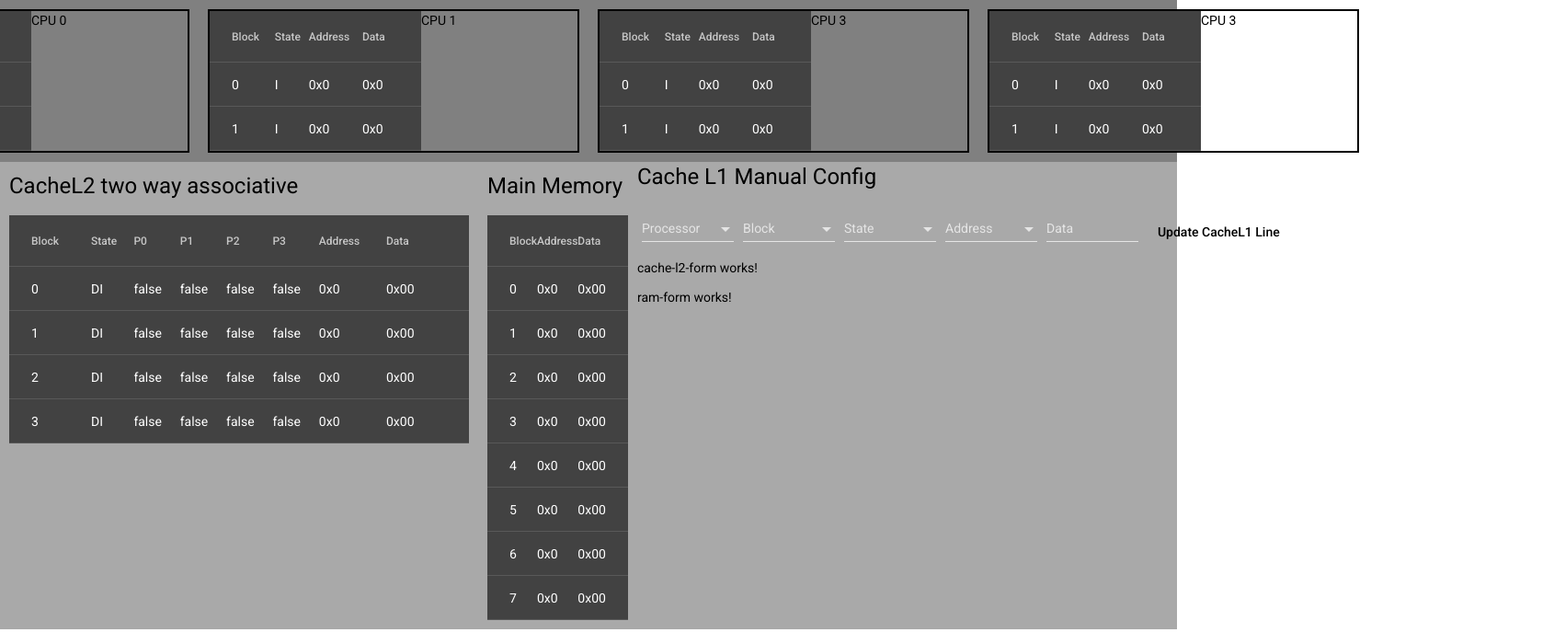
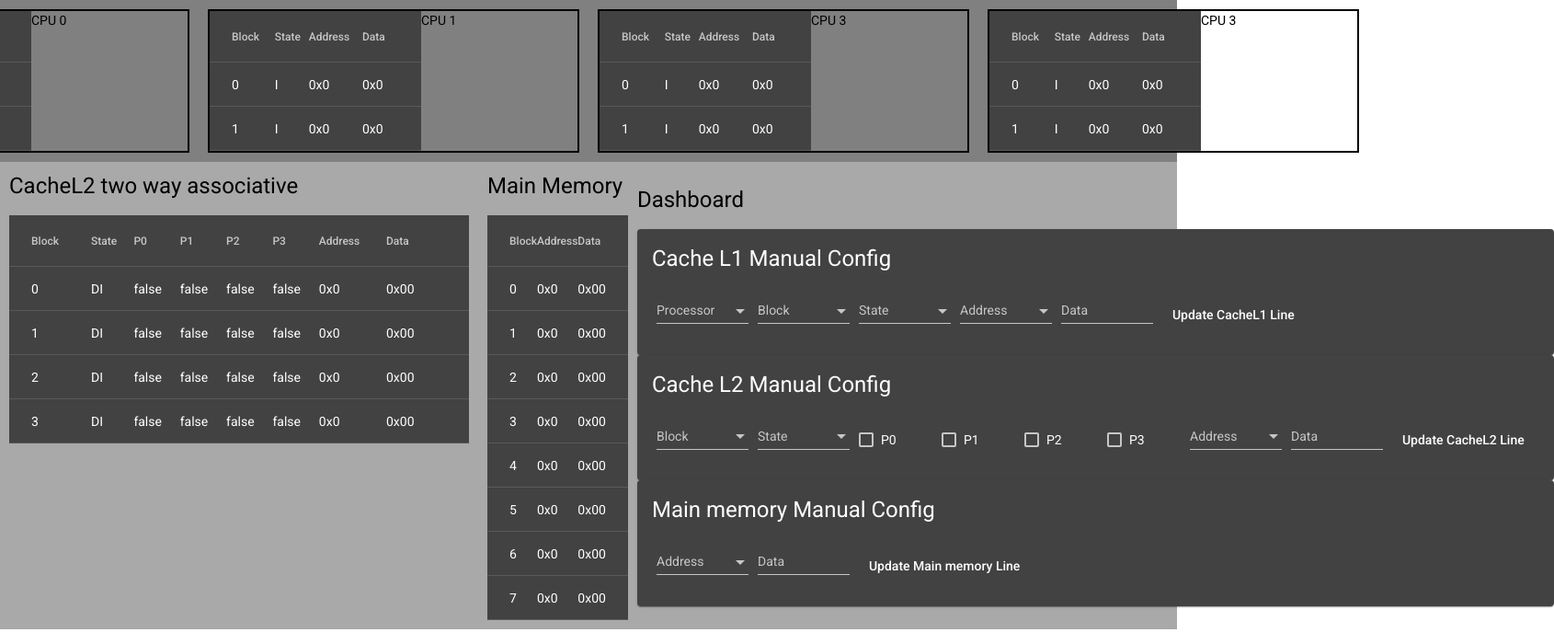
Before and after one commit to junavarro/cache-app, an Angular app: page / in a window 1280 px wide. Shown: the top 700 px of the page at 92% size, 1690 px wide, since content can reach past the window. Built offline with nearby package versions, Linux system fonts and the light colour scheme.

Commit message:
se agregan forms

```diff
--- a/src/app/app.component.html
+++ b/src/app/app.component.html
@@ -12,7 +12,8 @@
     <div class='mainMemoryContainer'>
       <app-main-memory></app-main-memory>
     </div>
-    <div>
+    <div class="forms">
+      <h1>Dashboard</h1>
       <app-cache-l1-form></app-cache-l1-form>
       <app-cache-l2-form></app-cache-l2-form>
       <app-ram-form></app-ram-form>
--- a/src/app/app.component.scss
+++ b/src/app/app.component.scss
@@ -1,14 +1,28 @@
-
-div{
-    &.clusterContainer{
+div {
+  &.clusterContainer {
     background: grey;
     display: flex;
     flex-direction: row;
     justify-content: center;
   }
-    &.memories{
+  &.memories {
     background: darkgray;
     display: flex;
     flex-direction: row;
   }
+  &.forms {
+    display: flex;
+    flex-direction: column;
+    justify-content: center;
+    align-items: start;
+    app-cache-l1-form {
+      width: 100%;
     }
+    app-cache-l2-form {
+      width: 100%;
+    }
+    app-ram-form {
+      width: 100%;
+    }
+  }
+}
--- a/src/app/components/cache-l1-form/cache-l1-form.component.html
+++ b/src/app/components/cache-l1-form/cache-l1-form.component.html
@@ -1,9 +1,11 @@
+<mat-card>
     <h1> Cache L1 Manual Config</h1>
     <form class="cachel1-form">
         <mat-form-field class="processor-selector">
             <mat-label>Processor</mat-label>
             <mat-select [(value)]="processorSelected">
-            <mat-option *ngFor="let processor of processorList" [value]="processor.id">{{processor.value}}</mat-option>
+                <mat-option *ngFor="let processor of processorList" [value]="processor.id">{{processor.value}}
+                </mat-option>
             </mat-select>
         </mat-form-field>
         <mat-form-field class="block-selector">
@@ -35,3 +37,4 @@
             Update CacheL1 Line
         </button>
     </form>
+</mat-card>
--- a/src/app/components/cache-l1-form/cache-l1-form.component.ts
+++ b/src/app/components/cache-l1-form/cache-l1-form.component.ts
@@ -10,7 +10,7 @@ import { CacheL1BlockState } from './../../models/Models';
 export class CacheL1FormComponent implements OnInit {
   processorSelected: string | null = null;
   blockSelected: string | null = null;
-  stateSelected: string | null = null;
+  stateSelected: CacheL1BlockState | null = null;
   addressSelected: string | null = null;
   dataInput: string | null = null;
   processorList: { id: string, value: string }[] = [{ id: '0', value: 'P0' }, { id: '1', value: 'P1' }, { id: '2', value: 'P2' }, { id: '3', value: 'P3' }];
--- a/src/app/components/cache-l2-form/cache-l2-form.component.html
+++ b/src/app/components/cache-l2-form/cache-l2-form.component.html
@@ -1 +1,48 @@
-<p>cache-l2-form works!</p>
+<mat-card>
+    <h1> Cache L2 Manual Config</h1>
+    <form class="cachel1-form">
+        <mat-form-field class="block-selector">
+            <mat-label>Block</mat-label>
+            <mat-select [(value)]="blockSelected">
+                <mat-option *ngFor="let block of blockList" [value]="block.id">{{block.value}}</mat-option>
+            </mat-select>
+        </mat-form-field>
+        <mat-form-field class="state-selector">
+            <mat-label>State</mat-label>
+            <mat-select [(value)]="stateSelected">
+                <mat-option *ngFor="let state of stateList" [value]="state.id">{{state.value}}</mat-option>
+            </mat-select>
+        </mat-form-field>
+        <section class="processor-selector" name="P0">
+            <mat-checkbox class="example-margin" [(ngModel)]="presenceList[0]" name="P0">P0</mat-checkbox>
+        </section>
+        <section class="processor-selector" name="P1">
+            <mat-checkbox class="example-margin" [(ngModel)]="presenceList[1]" name="P1">P1</mat-checkbox>
+        </section>
+        <section class="processor-selector" name="P2">
+            <mat-checkbox class="example-margin" [(ngModel)]="presenceList[2]" name="P2">P2</mat-checkbox>
+        </section>
+        <section class="processor-selector" name="P3">
+            <mat-checkbox class="example-margin" [(ngModel)]="presenceList[3]" name="P3">P3</mat-checkbox>
+        </section>
+
+
+        <mat-form-field class="address-selector">
+            <mat-label>Address</mat-label>
+            <mat-select [(value)]="addressSelected">
+                <mat-option *ngFor="let address of addressList" [value]="address.id">{{address.value}}</mat-option>
+            </mat-select>
+        </mat-form-field>
+        <mat-form-field class="data-input">
+            <mat-label>Data</mat-label>
+            <input name="value" matInput type="text" [(ngModel)]="dataInput">
+            <button mat-button *ngIf="dataInput" matSuffix mat-icon-button aria-label="Clear" (click)="dataInput=''">
+                <mat-icon>close</mat-icon>
+            </button>
+        </mat-form-field>
+        <button mat-button>
+            Update CacheL2 Line
+        </button>
+    </form>
+
+</mat-card>
--- a/src/app/components/cache-l2-form/cache-l2-form.component.scss
+++ b/src/app/components/cache-l2-form/cache-l2-form.component.scss
@@ -0,0 +1,29 @@
+form.cachel1-form {
+  display: flex;
+  flex-direction: row;
+  align-items: center;
+  justify-content: center;
+}
+mat-form-field {
+  margin-left: 5px;
+  margin-right: 5px;
+  &.processor-selector {
+    width: 100px;
+  }
+  &.block-selector {
+    width: 100px;
+  }
+  &.state-selector {
+    width: 100px;
+  }
+  &.address-selector {
+    width: 100px;
+  }
+  &.data-input {
+    width: 100px;
+  }
+}
+section.processor-selector {
+ width: 80px;
+ margin: 0 5px;
+}
--- a/src/app/components/cache-l2-form/cache-l2-form.component.ts
+++ b/src/app/components/cache-l2-form/cache-l2-form.component.ts
@@ -1,4 +1,5 @@
 import { Component, OnInit } from '@angular/core';
+import { CacheL2BlockState } from 'src/app/models/Models';
 
 @Component({
   selector: 'app-cache-l2-form',
@@ -6,7 +7,53 @@ import { Component, OnInit } from '@angular/core';
   styleUrls: ['./cache-l2-form.component.scss']
 })
 export class CacheL2FormComponent implements OnInit {
-
+  blockSelected: string | null = null;
+  stateSelected: string | null = null;
+  addressSelected: string | null = null;
+  dataInput: string | null = null;
+  presenceList: boolean[] = [false, false, false, false];
+  blockList: { id: string, value: string }[] = [
+    { id: '0', value: 'Block 0' },
+    { id: '1', value: 'Block 1' },
+    { id: '2', value: 'Block 2' },
+    { id: '3', value: 'Block 3' }];
+  stateList: { id: CacheL2BlockState, value: string }[] = [
+    { id: CacheL2BlockState.DIRECTORY_MODIFIED, value: 'Directory Modified' },
+    { id: CacheL2BlockState.DIRECTORY_SHARED, value: 'Directory Shared' },
+    { id: CacheL2BlockState.DIRECTORY_INVALID, value: 'Directory Invalid' }]
+  addressList: { id: string, value: string }[] = [
+    {
+      id: '0',
+      value: '0x0'
+    },
+    {
+      id: '1',
+      value: '0x1'
+    },
+    {
+      id: '2',
+      value: '0x2'
+    },
+    {
+      id: '3',
+      value: '0x3'
+    },
+    {
+      id: '4',
+      value: '0x4'
+    },
+    {
+      id: '5',
+      value: '0x5'
+    },
+    {
+      id: '6',
+      value: '0x6'
+    },
+    {
+      id: '7',
+      value: '0x7'
+    }];
   constructor() { }
 
   ngOnInit(): void {
--- a/src/app/components/ram-form/ram-form.component.html
+++ b/src/app/components/ram-form/ram-form.component.html
@@ -1 +1,21 @@
-<p>ram-form works!</p>
+<mat-card>
+    <h1> Main memory Manual Config</h1>
+    <form class="cachel1-form">
+        <mat-form-field class="address-selector">
+            <mat-label>Address</mat-label>
+            <mat-select [(value)]="addressSelected">
+                <mat-option *ngFor="let address of addressList" [value]="address.id">{{address.value}}</mat-option>
+            </mat-select>
+        </mat-form-field>
+        <mat-form-field class="data-input">
+            <mat-label>Data</mat-label>
+            <input name="value" matInput type="text" [(ngModel)]="dataInput">
+            <button mat-button *ngIf="dataInput" matSuffix mat-icon-button aria-label="Clear" (click)="dataInput=''">
+                <mat-icon>close</mat-icon>
+            </button>
+        </mat-form-field>
+        <button mat-button>
+            Update Main memory Line
+        </button>
+    </form>
+</mat-card>
--- a/src/app/components/ram-form/ram-form.component.scss
+++ b/src/app/components/ram-form/ram-form.component.scss
@@ -0,0 +1,16 @@
+form.cachel1-form {
+    display: flex;
+    flex-direction: row;
+    align-items: center;
+    justify-content: start;
+  }
+  mat-form-field {
+    margin-left: 5px;
+    margin-right: 5px;
+    &.address-selector {
+      width: 100px;
+    }
+    &.data-input {
+      width: 100px;
+    }
+  }
--- a/src/app/components/ram-form/ram-form.component.ts
+++ b/src/app/components/ram-form/ram-form.component.ts
@@ -6,7 +6,41 @@ import { Component, OnInit } from '@angular/core';
   styleUrls: ['./ram-form.component.scss']
 })
 export class RamFormComponent implements OnInit {
-
+  addressSelected: string | null = null;
+  dataInput: string | null = null;
+  addressList: { id: string, value: string }[] = [
+    {
+      id: '0',
+      value: '0x0'
+    },
+    {
+      id: '1',
+      value: '0x1'
+    },
+    {
+      id: '2',
+      value: '0x2'
+    },
+    {
+      id: '3',
+      value: '0x3'
+    },
+    {
+      id: '4',
+      value: '0x4'
+    },
+    {
+      id: '5',
+      value: '0x5'
+    },
+    {
+      id: '6',
+      value: '0x6'
+    },
+    {
+      id: '7',
+      value: '0x7'
+    }];
   constructor() { }
 
   ngOnInit(): void {
```
Also changed, not shown: src/app/app.module.ts (+6 -3 lines). Lines whose indentation alone changed are shown as unchanged.
